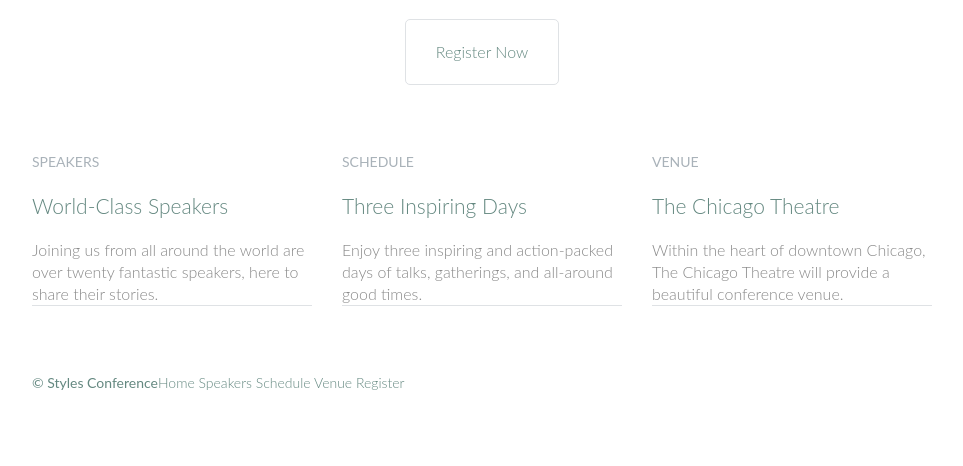
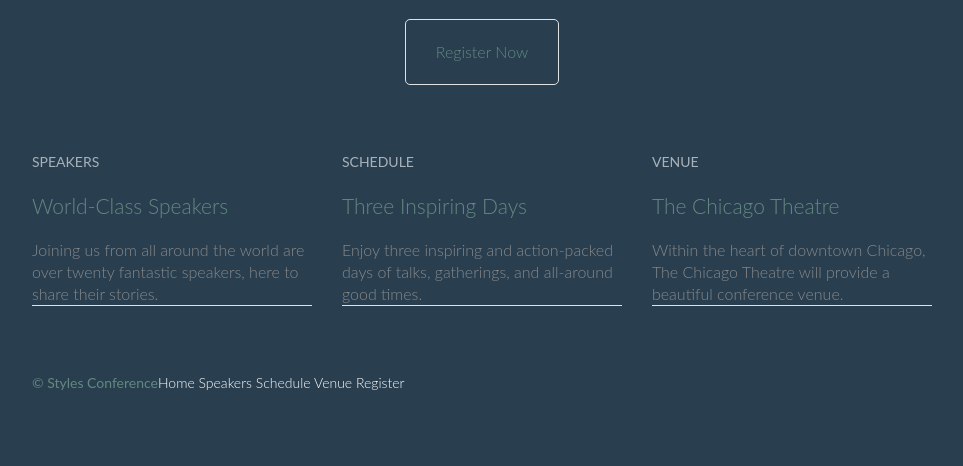
Before and after one commit to Jbattulga/styles-conference, a plain HTML site: page index.html in a window 1280 px wide. Shown: the part 334-800 px from the top of the page, without its empty margins (158-1121 px from the left). Drawn offline with Linux system fonts and the light colour scheme.

Commit message:
April 8th

```diff
--- a/assets/stylesheets/main.css
+++ b/assets/stylesheets/main.css
@@ -53,6 +53,7 @@ table {
 */
 body {
   color: #888;
+  background: #293f50;
   font: 300 16px/22px "Lato", "Open Sans", "Helvetica Neue", Helvetica, Arial, sans-serif;
 }
 /*
@@ -173,6 +174,15 @@ a {
 p {
     border-bottom: 1px solid #dfe2e5;
 }
+
+.primary-header a,
+.primary-footer a {
+  color: #fff;
+}
+.primary-header a:hover,
+.primary-footer a:hover {
+  color: #648880;
+}
 /*
   ========================================
   Buttons
```
Also changed, not shown: assets/index.html (+1 -1 lines).
